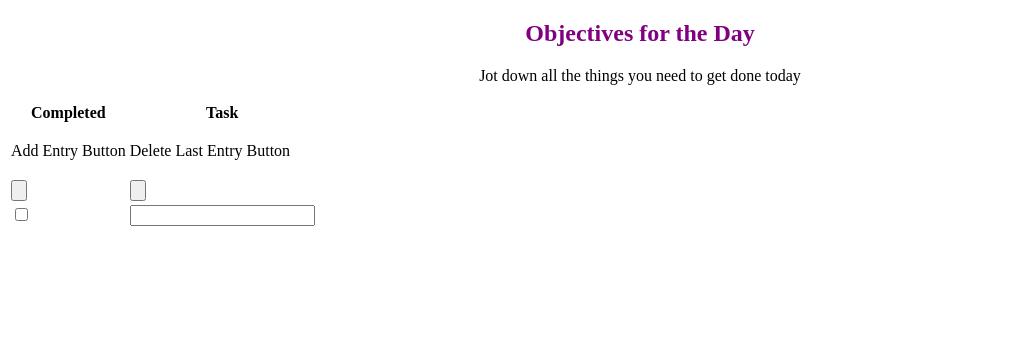
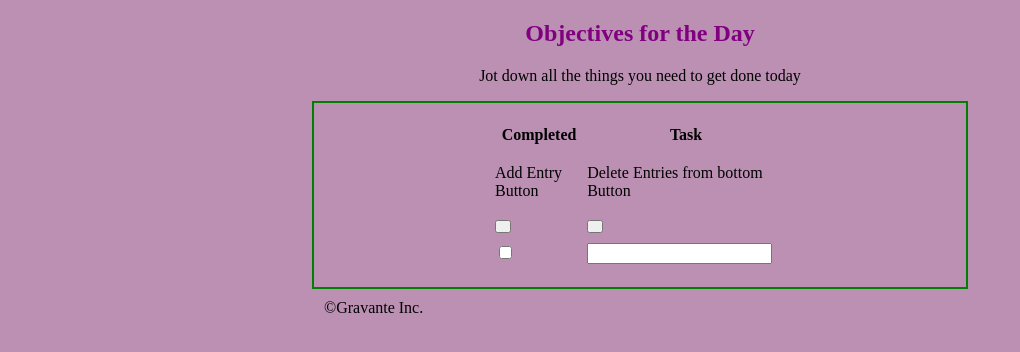
Before and after one commit to AG992/JS_III-Fundamentals, a plain HTML site: page index.html in a window 1280 px wide. Shown: the whole page, without its empty margins (0-1020 px from the left). Drawn offline with Linux system fonts and the light colour scheme.

Commit message:
Near Finished Project

```diff
--- a/index.html
+++ b/index.html
@@ -13,11 +13,12 @@
         <p style="text-align:center">Jot down all the things you need to get done today</p>
     </article>
 
-<!-- Below is the table. This should allow user to enter tasks, mark them off -->
-<!-- & add new ones by clicking the bottom add button -->
+<!-- Below is the table. This should allow user to enter a task, check them off -->
+<!-- & add new ones by clicking the add button. Remove button will remove bottom entry -->
 
-    <section>
-        <table id="Table">
+    <section class="center">
+        <table id="Table" class="center">
+            <tbody id="Table2">
             <tr>
                 <th>Completed</th>
                 <th>Task</th>
@@ -27,7 +28,7 @@
                     <p>Add Entry Button</p>
                 </td>
                 <td>
-                    <p>Delete Last Entry Button</p>
+                    <p>Delete Entries from bottom Button</p>
                 </td>
             </tr>
             <tr>
@@ -46,8 +47,12 @@
                     <input type="text">
                 </td>
             </tr>
+            </tbody>
         </table>
     </section>
+    <footer>
+        <p class="center">&copy;Gravante Inc.</p>
+    </footer>
     <script src="./index.js"></script>
 </body>
 </html>
--- a/index.js
+++ b/index.js
@@ -3,12 +3,21 @@ let rmvBtn = document.getElementById('removeEntry');
 
 let baseEntry = document.getElementById('Base');
 let Table = document.getElementById('Table');
-let clone = baseEntry.cloneNode(true);
+let Table2 = document.getElementById('Table2');
 
 function addEntry() {
-    Table.appendChild(clone);
+    Table.appendChild(baseEntry.cloneNode(true));
     addBtn.addEventListener('click', addEntry);
 }
 
+function rmvEntry() {
+    if(Table.childElementCount == 1) {
+        rmvBtn.addEventListener('click', rmvEntry);
+    } else {
+        Table.lastElementChild.remove();
+        rmvBtn.addEventListener('click', rmvEntry);
+    }
+}
+
 addBtn.addEventListener('click', addEntry);
-// document.createElement()
+rmvBtn.addEventListener('click', rmvEntry);
--- a/style.css
+++ b/style.css
@@ -1,3 +1,27 @@
+body {
+    background-color: rgb(187, 144, 179);
+}
+
 h1 {
     color: purple;
   }
+
+section {
+  border: 2px solid green;
+}
+
+.center {
+    width: 50%;
+    margin: auto;
+    padding: 10px;
+}
+
+#addEntry {
+    width: 5px;
+    height: 13px;
+}
+
+#removeEntry {
+    width: 5px;
+    height: 13px;
+}
```
